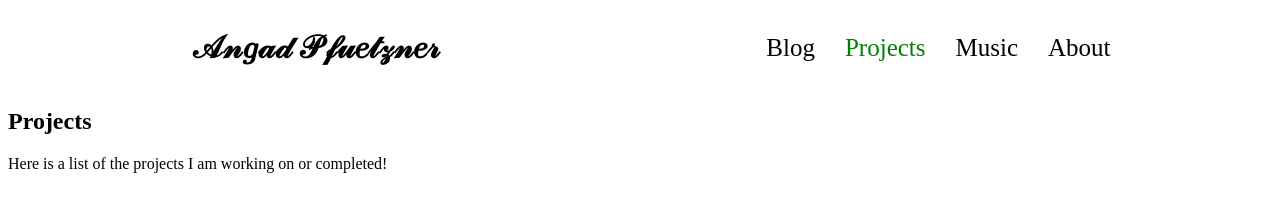
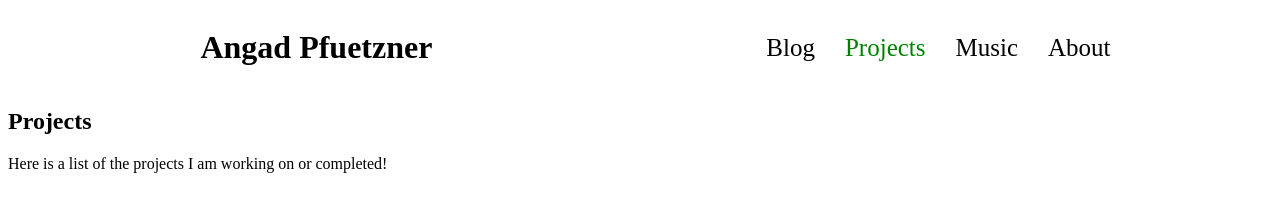
Before and after one commit to Angad99/Angad99.github.io, a Jekyll site: the page built from Projects.md, in a window 1280 px wide. Shown: the top 223 px of the page. Built offline with Jekyll 4.4.1, drawn with Linux system fonts in a browser that asks for light colours.

Commit message:
changing fonts

```diff
--- a/_config.yml
+++ b/_config.yml
@@ -1,7 +1,7 @@
 theme: jekyll-theme-cayman
 
 # Name of your site (displayed in the header)
-name: 𝒜𝓃𝑔𝒶𝒹 𝒫𝒻𝓊𝑒𝓉𝓏𝓃𝑒𝓇
+name: Angad Pfuetzner
 
 # Short bio or description (displayed in the header)
 description:
--- a/index.html
+++ b/index.html
@@ -21,7 +21,7 @@
     <header class = "homepageheader">
 
       <div class="site-info homepagename">
-        <h1 class="site-name"><a href="/">{{ site.name }}</a></h1>
+        <h1 class="site-name"><a href="/">𝒜𝓃𝑔𝒶𝒹 𝒫𝒻𝓊𝑒𝓉𝓏𝓃𝑒𝓇</a></h1>
       </div>
 
       <nav class = "homenav">
```
